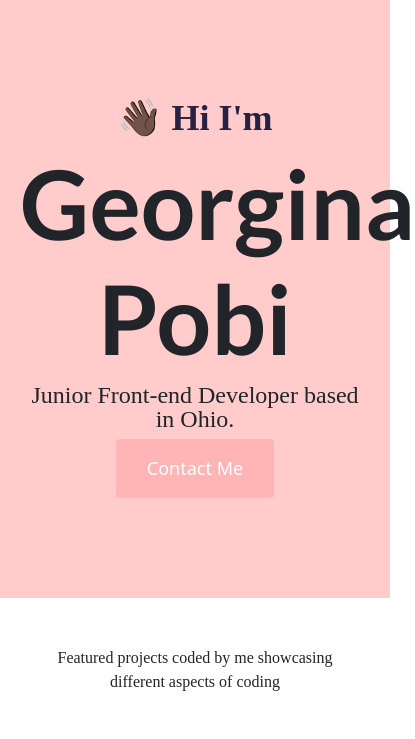
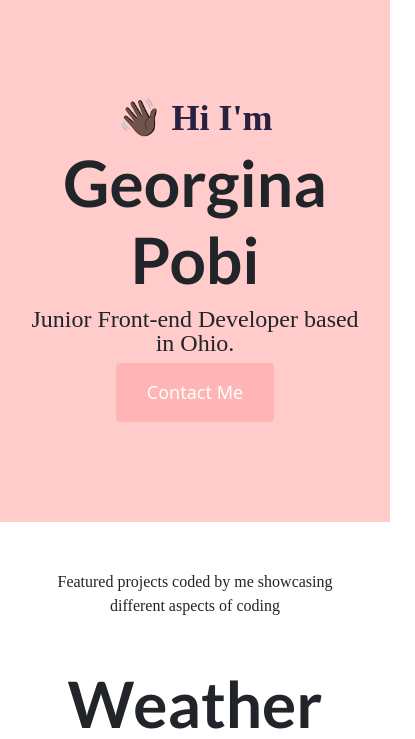
Before and after one commit to afuap/portfolio-project, a plain HTML site: page index.html in a window 390 px wide. Shown: the part 72-811 px from the top of the page, 415 px wide, since content can reach past the window. Drawn offline with nearby package versions, Linux system fonts and the light colour scheme; a web font is replaced by a local one.

Commit message:
Fix font size when screen size decreases

```diff
--- a/src/styles.css
+++ b/src/styles.css
@@ -190,6 +190,9 @@ footer .social-links a:hover {
 }
 
 @media (max-width: 900px) {
+  .hero h1 {
+    font-size: 64px;
+  }
   .project-description {
     padding: 0;
     text-align: center;
```
